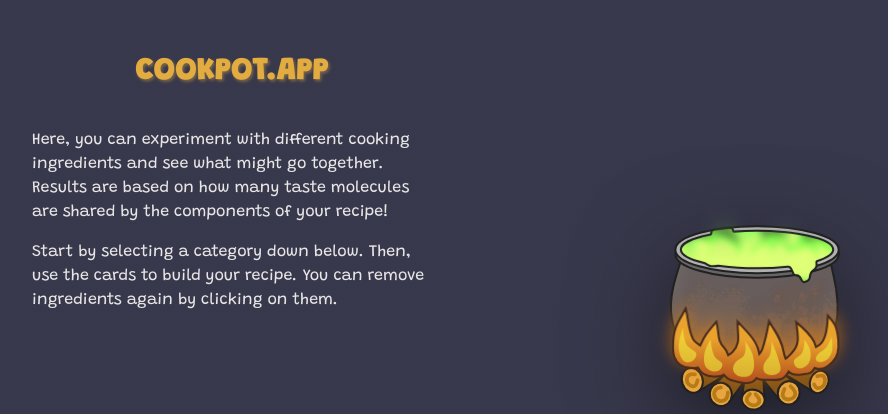
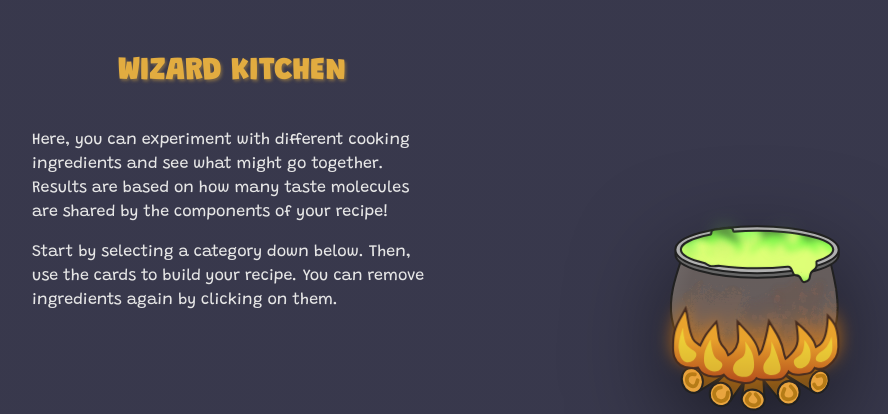
Before and after one commit to yrd/wizard-kitchen, a Django app: template cookpot/templates/index.html in a window 1280 px wide. Shown: the top 414 px of the page, without its empty margins (8-896 px from the left). Run offline with Django 3.2, Linux system fonts and the light colour scheme; the template is opened without the code that fills it, so the values that code supplies are empty; style sheets or scripts are compiled from the project's sources.

Commit message:
Try out another title

```diff
--- a/cookpot/templates/base.html
+++ b/cookpot/templates/base.html
@@ -5,7 +5,7 @@
 		<meta charset="utf-8">
 		<meta name="viewport" content="width=device-width, initial-scale=1">
 		<meta http-equiv="X-UA-Compatible" content="ie=edge">
-		<title>Cookpot</title>
+		<title>Wizard Kitchen</title>
 
 		<link rel="preconnect" href="https://fonts.googleapis.com">
 		<link rel="preconnect" href="https://fonts.gstatic.com" crossorigin>
--- a/cookpot/templates/index.html
+++ b/cookpot/templates/index.html
@@ -3,7 +3,7 @@
 {% block body %}
 	<div class="Container">
 		<header class="Infos">
-			<h1 class="Title">cookpot.app</h1>
+			<h1 class="Title">Wizard Kitchen</h1>
 			<p class="NoScript">
 				<strong>Heads up!</strong>
 				JavaScript seems to be disabled in your browser, so this site probably won't work the way you expect.
```
